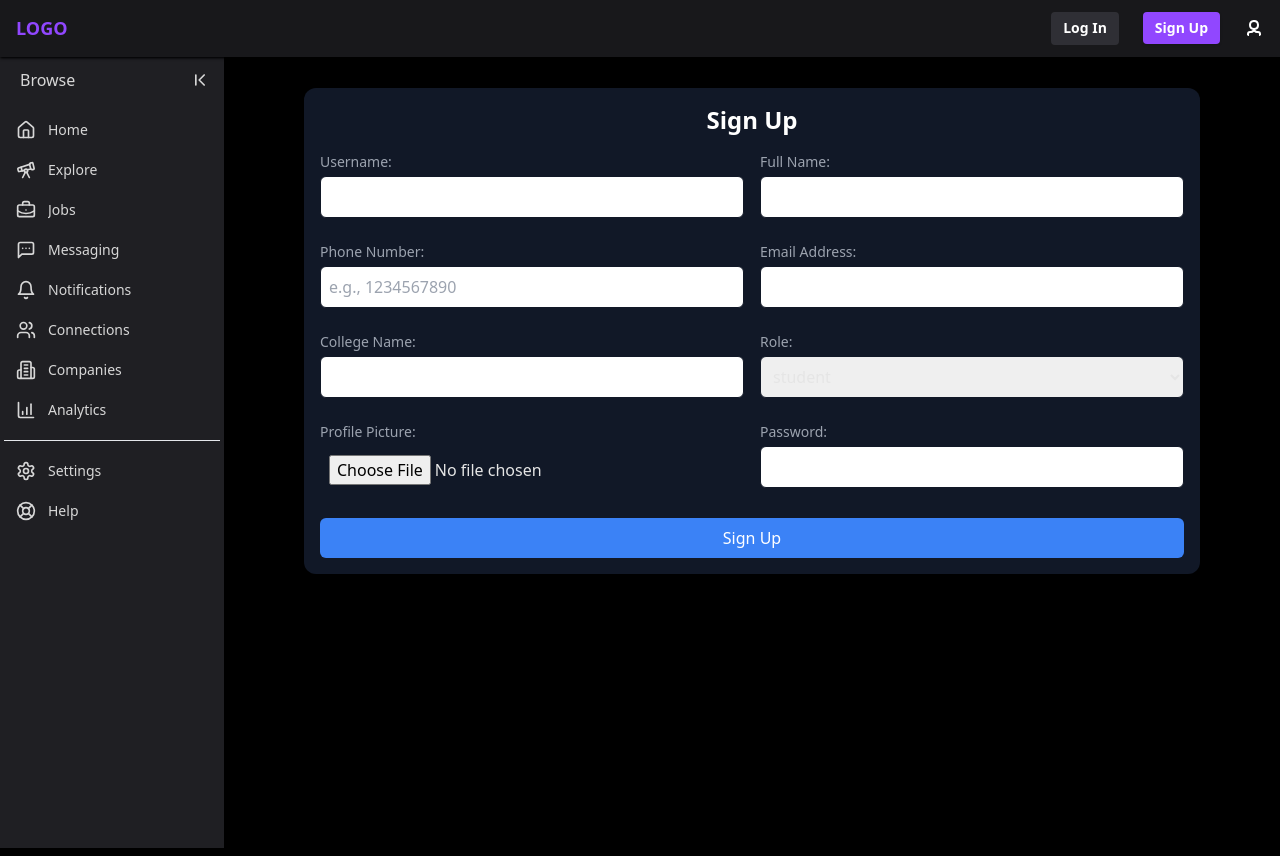
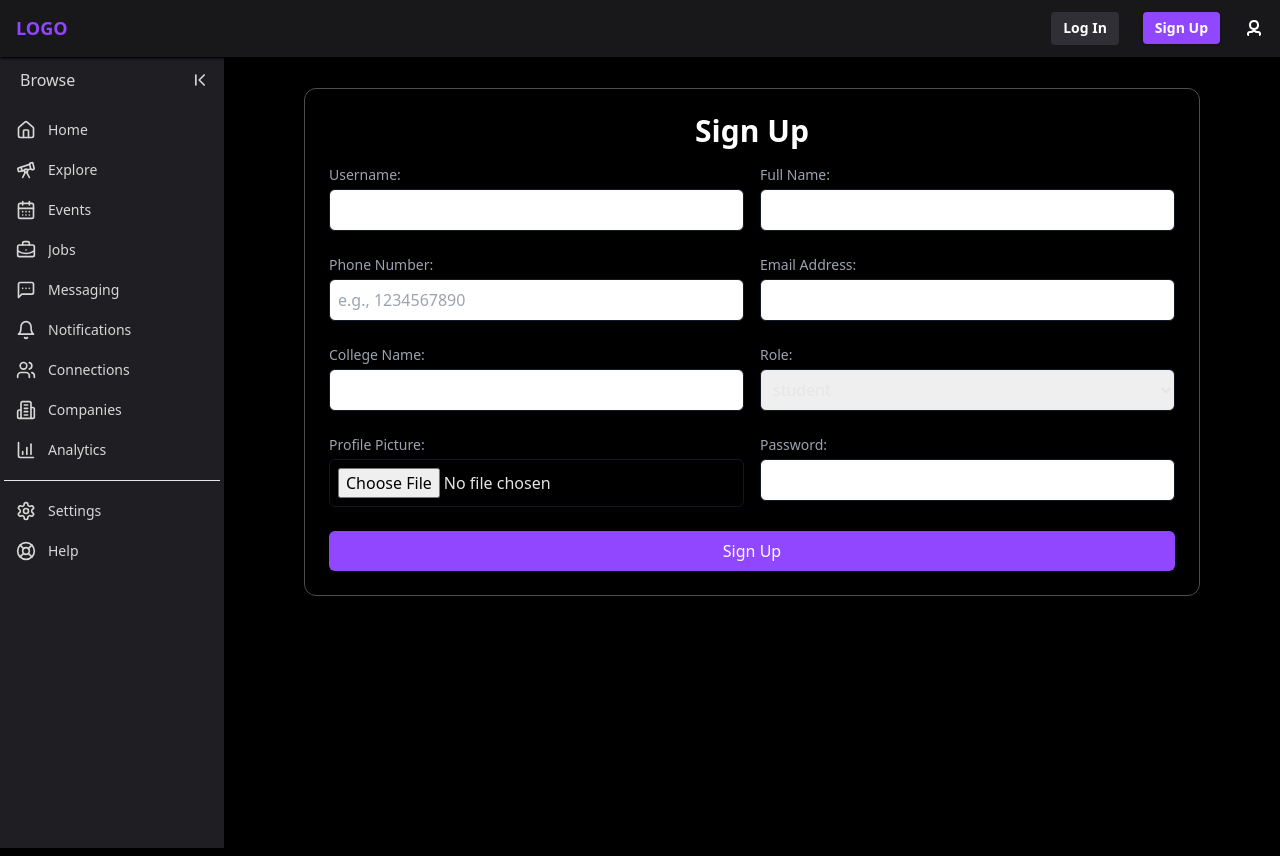
Before and after one commit to sujnankumar/hack-night, a React (Vite) app: page /signup in a window 1280 px wide. Built offline with nearby package versions, Linux system fonts and the light colour scheme.

Commit message:
style signup page and added nav link

```diff
--- a/src/components/Auth/Signup.jsx
+++ b/src/components/Auth/Signup.jsx
@@ -113,8 +113,8 @@ const Signup = () => {
   };
 
   return (
-    <div className="signup max-w-4xl mx-auto p-4 bg-gray-900 rounded-xl">
-      <h2 className="text-2xl font-bold mb-4 text-center text-white">Sign Up</h2>
+    <div className="signup max-w-4xl mx-auto p-6 border-[1px] border-[#4d4d4d] rounded-xl">
+      <h2 className="text-3xl font-bold mb-4 text-center text-white">Sign Up</h2>
       {error && <p className="text-red-500 mb-4">{error}</p>}
       <form className="space-y-6" onSubmit={handleSubmit}>
         {/* Row 1: Username & Full Name */}
@@ -254,7 +254,7 @@ const Signup = () => {
           </div>
         </div>
 
-        <button className="mt-6 w-full bg-blue-500 text-white p-2 rounded-md" type="submit">
+        <button className="mt-6 w-full bg-purple hover:bg-darkPurple text-white p-2 rounded-md" type="submit">
           Sign Up
         </button>
       </form>
--- a/src/components/Navigation/AsideNav.jsx
+++ b/src/components/Navigation/AsideNav.jsx
@@ -5,6 +5,7 @@ import {
   ChartColumnIncreasing,
   Telescope,
   Bell,
+  CalendarDays,
   Users,
   Building2,
   LifeBuoy,
@@ -22,6 +23,11 @@ const AsideNav = () => {
             icon={<Telescope size={20} />}
             text="Explore"
             location="/explore"
+          />
+          <SidebarItem
+            icon={<CalendarDays size={20} />}
+            text="Events"
+            location="/events"
           />
           <SidebarItem
             icon={<BriefcaseBusiness size={20} />}
```
